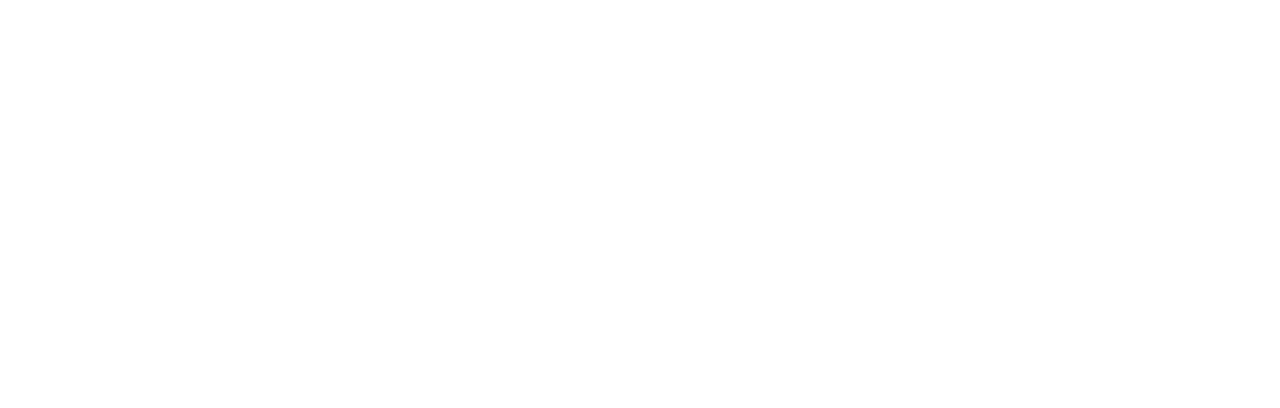
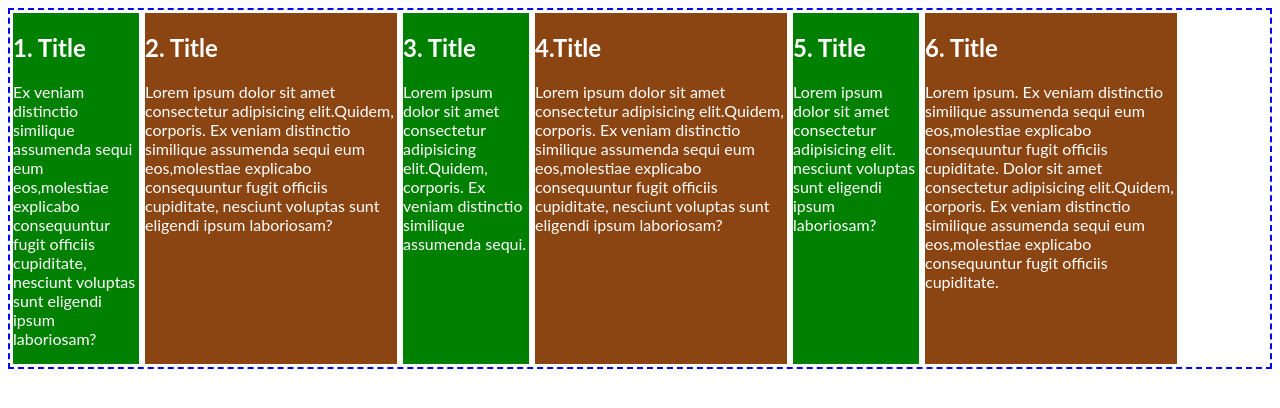
Before and after one commit to matpac2493/matpac2493.github.io, a plain HTML site: page CSS/17-flexbox/2-Flex-basis/index.html in a window 1280 px wide. Drawn offline with Linux system fonts and the light colour scheme.

Commit message:
Zakończono flex basis

```diff
--- a/CSS/17-flexbox/2-Flex-basis/css/style.css
+++ b/CSS/17-flexbox/2-Flex-basis/css/style.css
@@ -1,17 +1,19 @@
-/* Flex Display  */
+/* Flex Basis */
 
-/* Właściwości itemów flex */
+/* Właściwości itemów flex- manipulujemy itemem przy flex basis */
 .flex-item {
     color: white;
     font-family: 'Lato' , sans-serif;
     border: 1 px solid olive;
     margin: 3px;
     background-color: green;
+    flex-basis: 10%;
 
 }
-
+/* Dodajemy flex basis */
 .flex-item:nth-last-of-type(odd) {
 background-color: saddlebrown;
+flex-basis: 20%;
 
 }
 /* Granice kontenera */
--- a/CSS/17-flexbox/2-Flex-basis/index.html
+++ b/CSS/17-flexbox/2-Flex-basis/index.html
@@ -0,0 +1,40 @@
+<!DOCTYPE html>
+<html lang="en">
+    <head>
+        <meta charset="UTF-8">
+        <meta name="viewport" content="width=device-width, initial-scale=1.0">
+        <meta http-equiv="X-UA-Compatible" content="ie=edge">
+        <title>Flex: basis: flex</title>
+
+        <link rel="stylesheet" href="css/style.css">
+    </head>
+    <body>
+        <section class="container">
+            <article class="flex-item">
+                <h2>1. Title</h2>
+                <p>Ex veniam distinctio similique assumenda sequi eum eos,molestiae explicabo consequuntur fugit officiis cupiditate, nesciunt voluptas sunt eligendi ipsum laboriosam?</p>
+            </article>
+            <article class="flex-item">
+                <h2>2. Title</h2>
+                <p>Lorem ipsum dolor sit amet consectetur adipisicing elit.Quidem, corporis. Ex veniam distinctio similique assumenda sequi eum eos,molestiae explicabo consequuntur fugit officiis cupiditate, nesciunt voluptas sunt eligendi ipsum laboriosam?</p>
+            </article>
+            <article class="flex-item">
+                <h2>3. Title</h2>
+                <p>Lorem ipsum dolor sit amet consectetur adipisicing elit.Quidem, corporis. Ex veniam distinctio similique assumenda sequi.</p>
+            </article>
+            <article class="flex-item ordered-item">
+                <h2>4.Title</h2>
+                <p>Lorem ipsum dolor sit amet consectetur adipisicing elit.Quidem, corporis. Ex veniam distinctio similique assumenda sequi eum eos,molestiae explicabo consequuntur fugit officiis cupiditate, nesciunt voluptas sunt eligendi ipsum laboriosam?</p>
+            </article>
+            <article class="flex-item">
+                <h2>5. Title</h2>
+                <p>Lorem ipsum dolor sit amet consectetur adipisicing elit. nesciunt voluptas sunt eligendi ipsum laboriosam?</p>
+            </article>
+            <article class="flex-item">
+                <h2>6. Title</h2>
+                <p>Lorem ipsum. Ex veniam distinctio similique assumenda sequi eum eos,molestiae explicabo consequuntur fugit officiis cupiditate. Dolor sit amet consectetur adipisicing elit.Quidem, corporis. Ex veniam distinctio similique assumenda sequi eum eos,molestiae explicabo consequuntur fugit officiis cupiditate.</p>
+            </article>
+
+        </section>
+    </body>
+</html>
```
